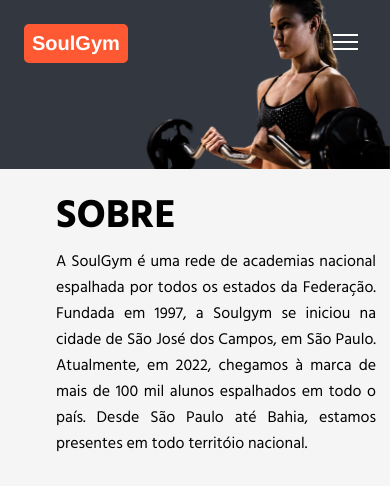
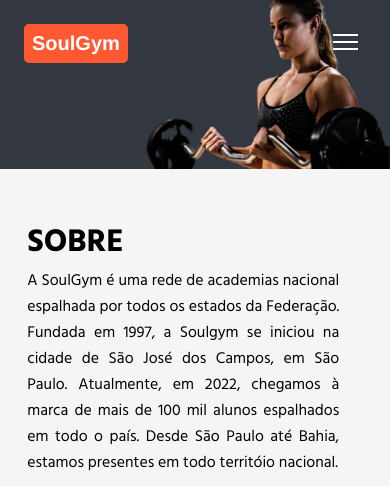
Before and after one commit to alvaroaxsmith/academia-soulcode, a PHP site: page /index.html in a window 390 px wide. Shown: the top 486 px of the page. Run offline with PHP 8.4, Linux system fonts and the light colour scheme.

Commit message:
Update main-a.css

```diff
--- a/responsive/main-a.css
+++ b/responsive/main-a.css
@@ -1,73 +1,34 @@
-@media(max-width: 1024px) {  /* Laptop */
-    #home-img {
-        height: 40rem;
-    }
-}
-@media(max-width: 768px) { /* Mesa digitalizadora */
+@media(max-width: 890px) { /* L móvel */
     #main-home {
+
             display:grid;
             grid-template-areas:
-        "header"
             "section"
-        "figure"
-        "footer";
+            "figure";
             width: 100%;
             padding: 0;
-        padding-left: 12rem;
-        padding-right: 10rem;
             margin: 0;
-
+        justify-content: start;
         }
 
 
+
+    #text-a, #fhome-img {
+        margin-left: 3.5rem;
+        width: 80vw;
+    }
+    #home-img {
+        width: 40vw;
+        height: 40vw;
+    }
+}
+@media(max-width:650px) { /* Móvel M */
     #text-a h1 {
-        font-size: clamp(2em, 2em + 2vw, 2.5em);
+        font-size: clamp(2em, 1em + 1vw, 2.5em);
     }
 
     #text-a p {
-        font-size: clamp(0.8em, 0.8em + 0.8vw, 1.2em);
-    }
-
-    #text-a {
-        grid-area: section;
-        width: 50vw;
-        margin: 0;
-    }
-
-    #fhome-img {
-        grid-area: figure;
-        width: 50vw;
-    }
-    #home-img {
-        margin-top: 1rem;
-        height: 20rem;
-    }
-
-}
-@media(max-width: 425px) { /* L móvel */
-    #main-home {
-        padding-left: 0rem;
-        padding-right: 0rem;
-    }
-
-    #text-a, #fhome-img {
-        margin-top: 1rem;
-        margin-left: 3.5rem;
-        width: 20rem;
-    }
-    #home-img {
-        margin-top: 1rem;
-        width: 20rem;
-        height: 15rem;
-    }
-}
-@media(max-width:375px) { /* Móvel M */
-    #text-a h1 {
-        font-size: clamp(1em, 1em + 1vw, 1.5em);
-    }
-
-    #text-a p {
-        font-size: clamp(0.6em, 0.6em + 0.6vw, 1em);
+        font-size: clamp(0.6em, 0.6em + 1.6vw, 1em);
     }
     #main-home {
         padding-left: 0rem;
@@ -75,12 +36,10 @@
     }
 
     #text-a, #fhome-img {
-        margin-top: 1rem;
         margin-left: 1.7rem;
-        width: 20rem;
+        width: 80vw;
     }
     #home-img {
-        margin-top: 1rem;
         width: 20rem;
         height: 15rem;
     }
```
Lines whose indentation alone changed are shown as unchanged.
